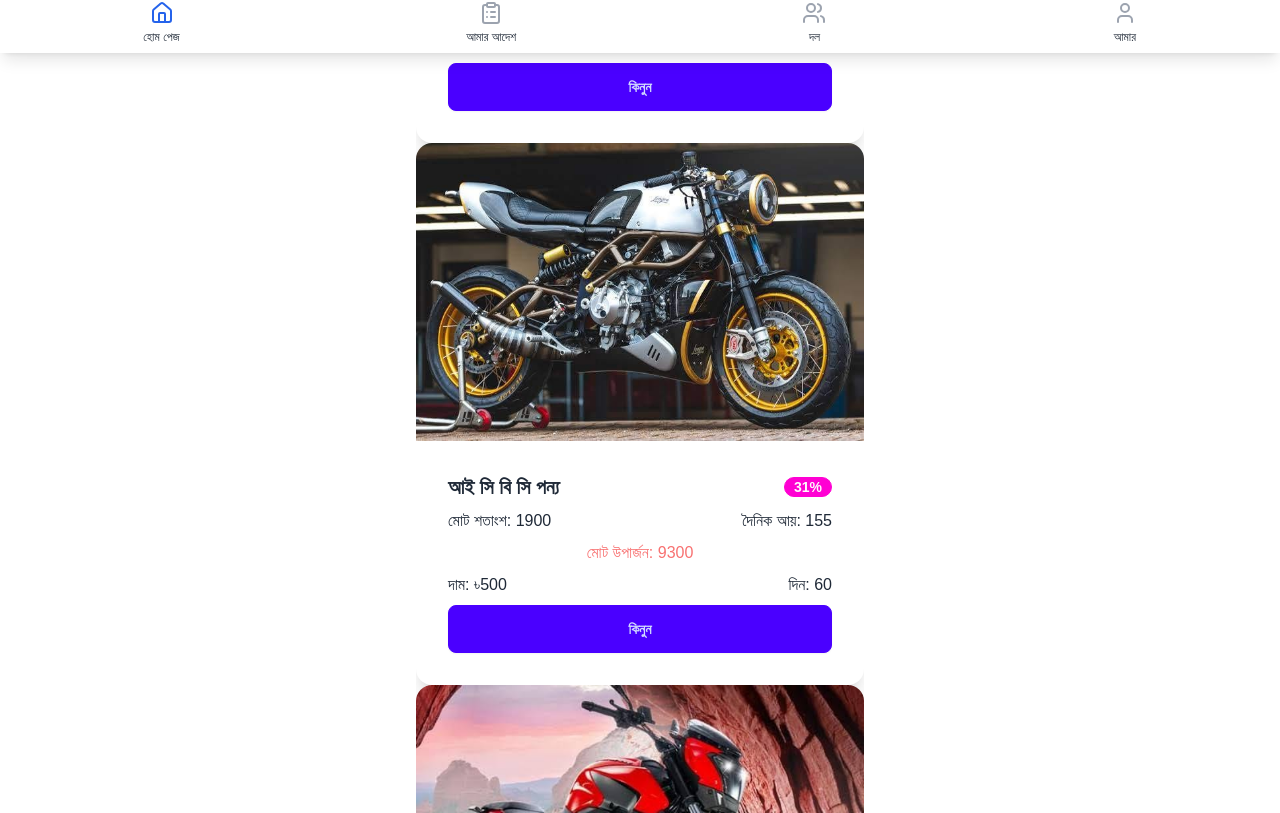
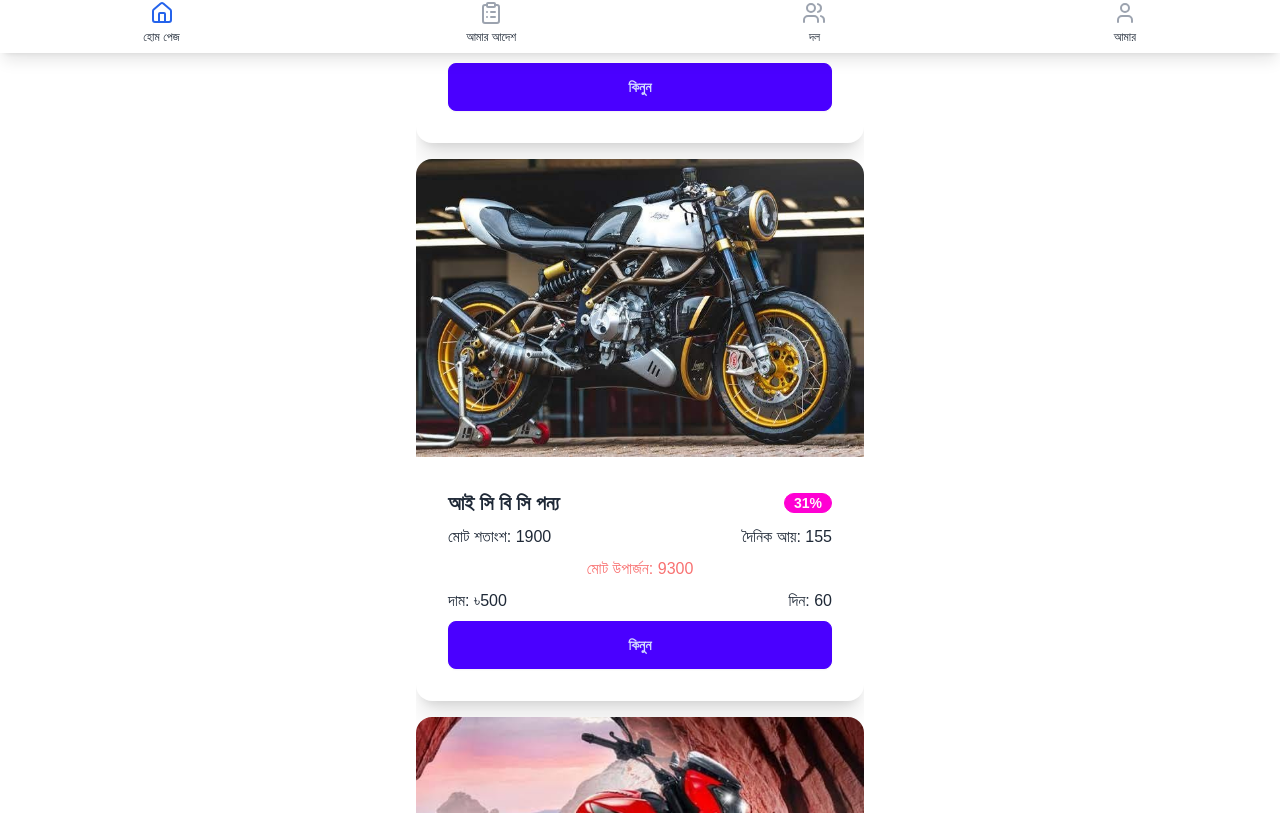
Before and after one commit to slsuyel/job-task, a React (Vite) app: page / in a window 1280 px wide. Shown: the part 747-1560 px from the top of the page. Built offline with nearby package versions, Linux system fonts and the light colour scheme; a web font is replaced by a local one.

Commit message:
fix: card

```diff
--- a/src/pages/Home/Card.tsx
+++ b/src/pages/Home/Card.tsx
@@ -16,7 +16,7 @@ const Card = ({data}:{data:EarningsData[]}) => {
   return (
     <div className=" mb-10">
       {data.map((item, index) => (
-        <div key={index} className="card bg-base-100 shadow-xl w-full">
+        <div key={index} className="card bg-base-100 shadow-xl w-full my-4">
           <figure>
             <img src={item.img} alt={`Image of ${item.dailyPercentage}% daily`} className='w-full rounded-md' />
           </figure>
```
